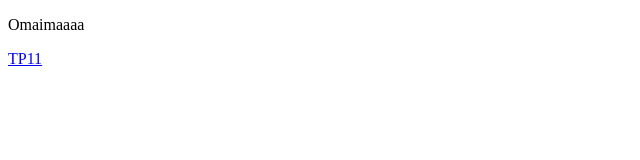
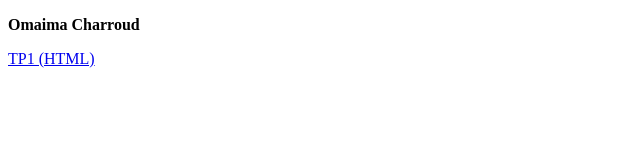
Before and after one commit to Omaima52/Omaima.github.io, a plain HTML site: page index.html in a window 1280 px wide. Shown: the whole page, without its empty margins (0-640 px from the left). Drawn offline with Linux system fonts and the light colour scheme.

Commit message:
Update index.html

```diff
--- a/index.html
+++ b/index.html
@@ -3,8 +3,8 @@
   <head>
     <title>CV Charroud</title>
   </head>
-<p>Omaimaaaa</p>
-  <a href="CVhtml.html">TP11</a>
+<p><strong>Omaima Charroud</strong></p>
+  <a href="CVhtml.html">TP1 (HTML)</a>
   <body>
   </body>
   </html>
```
